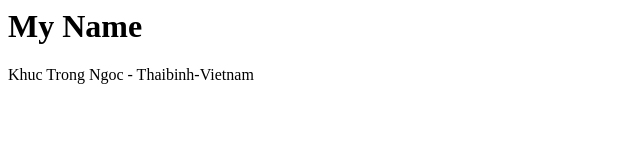
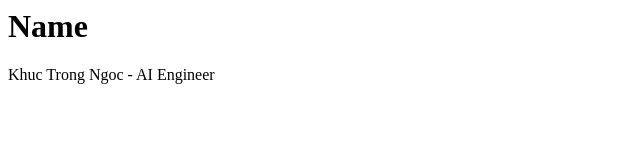
Before and after one commit to ngockt/ngockt.github.io, a plain HTML site: page index.html in a window 1280 px wide. Shown: the whole page, without its empty margins (0-640 px from the left). Drawn offline with Linux system fonts and the light colour scheme.

Commit message:
update index.html

```diff
--- a/index.html
+++ b/index.html
@@ -1,2 +1,2 @@
-<h1>My Name</h1>
-<p>Khuc Trong Ngoc - Thaibinh-Vietnam</p>
+<h1>Name</h1>
+<p>Khuc Trong Ngoc - AI Engineer</p>
```
